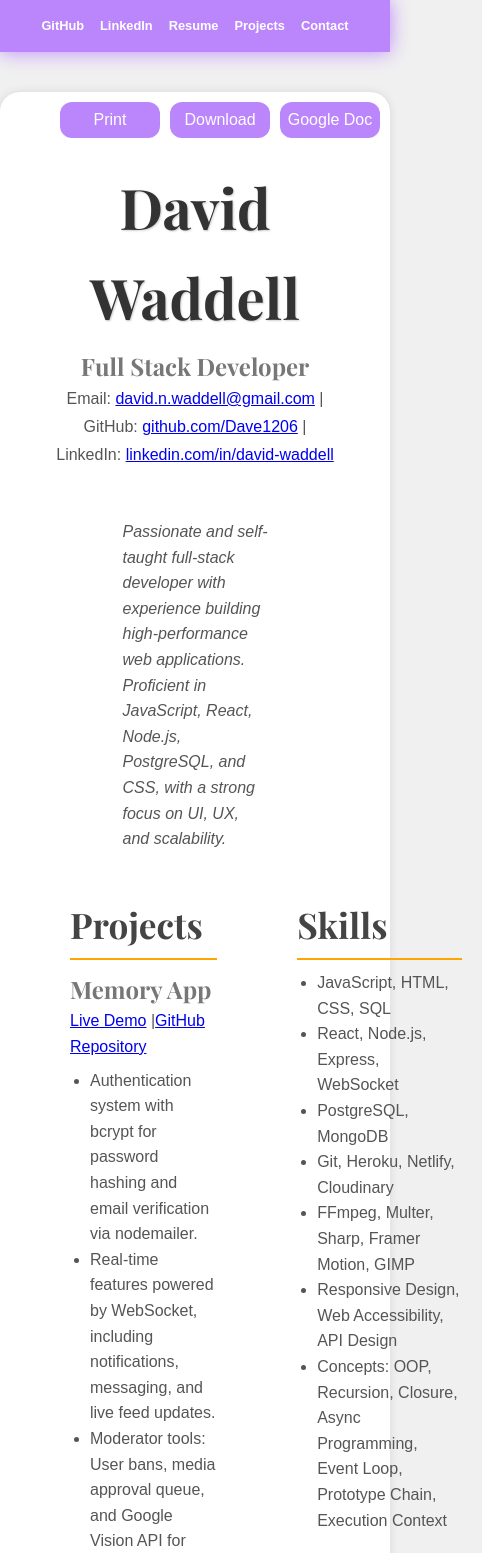
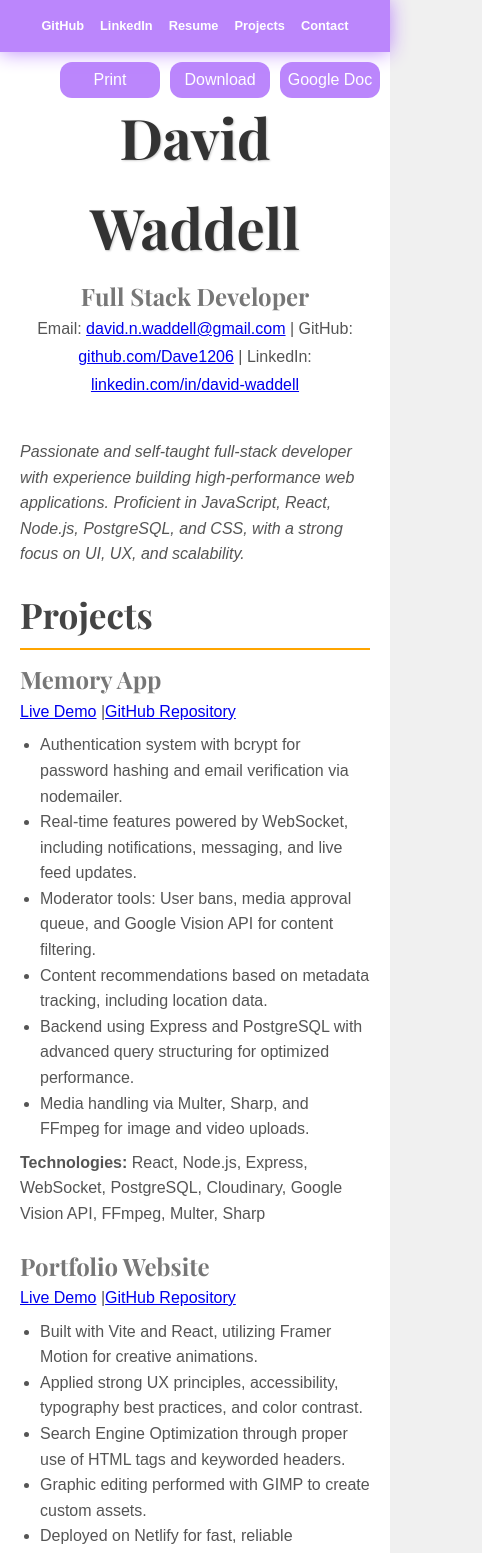
Before and after one commit to Dave1206/my-portfolio, a React (Vite) app: page /resume in a window 390 px wide. Shown: the top 1553 px of the page, 482 px wide, since content can reach past the window. Built offline with nearby package versions, Linux system fonts and the light colour scheme.

Commit message:
responsive styling for resume section

```diff
--- a/src/styles/Resume.css
+++ b/src/styles/Resume.css
@@ -223,3 +223,26 @@ body {
 .print-resume-section li {
     line-height: 1.3;
 }
+
+@media(max-width: 768px){
+    .resume-container{
+        margin: 0;
+        padding: 20px;
+        box-shadow: none;
+        border-radius: 0;
+        height: 100%;
+    }
+    .resume-columns{
+        flex-direction: column;
+        margin: 0;
+    }
+    .left-column, .right-column{
+        margin: 0;
+        padding: 0;
+    }
+    .resume-summary{
+        margin: 0;
+        padding: 0 0 20px;
+        width: 90vw;
+    }
+}
```
